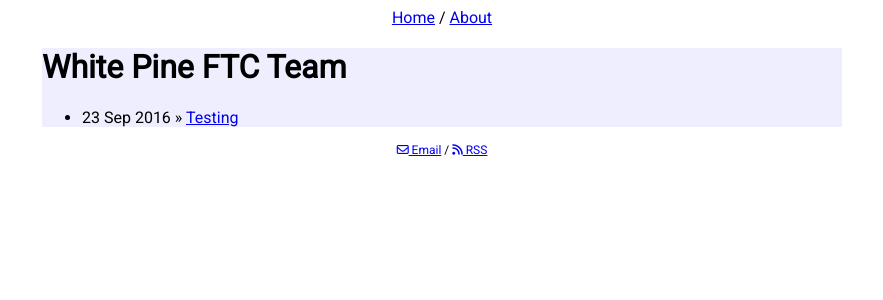
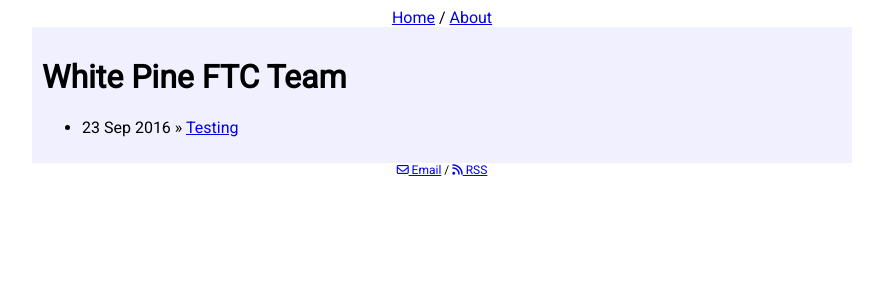
Before and after one commit to WhitepineFTC/WhitepineFTC.github.io, a Jekyll site: the page built from index.html, in a window 1280 px wide. Shown: the top 300 px of the page, without its empty margins (198-1081 px from the left). Built offline with Jekyll 4.4.1, drawn with Linux system fonts in a browser that asks for light colours; nearby versions of some CDN libraries.

Commit message:
lighten color and add padding

```diff
--- a/css/main.css
+++ b/css/main.css
@@ -21,4 +21,5 @@
   max-width: 800px;
   margin-left: auto;
   margin-right: auto;
-  background-color: #eeeeff; }
+  padding: 10px;
+  background-color: #f0f0ff; }
--- a/css/main.sass
+++ b/css/main.sass
@@ -24,4 +24,5 @@
   max-width: 800px
   margin-left: auto
   margin-right: auto
-  background-color: #eeeeff
+  padding: 10px
+  background-color: #f0f0ff
```
